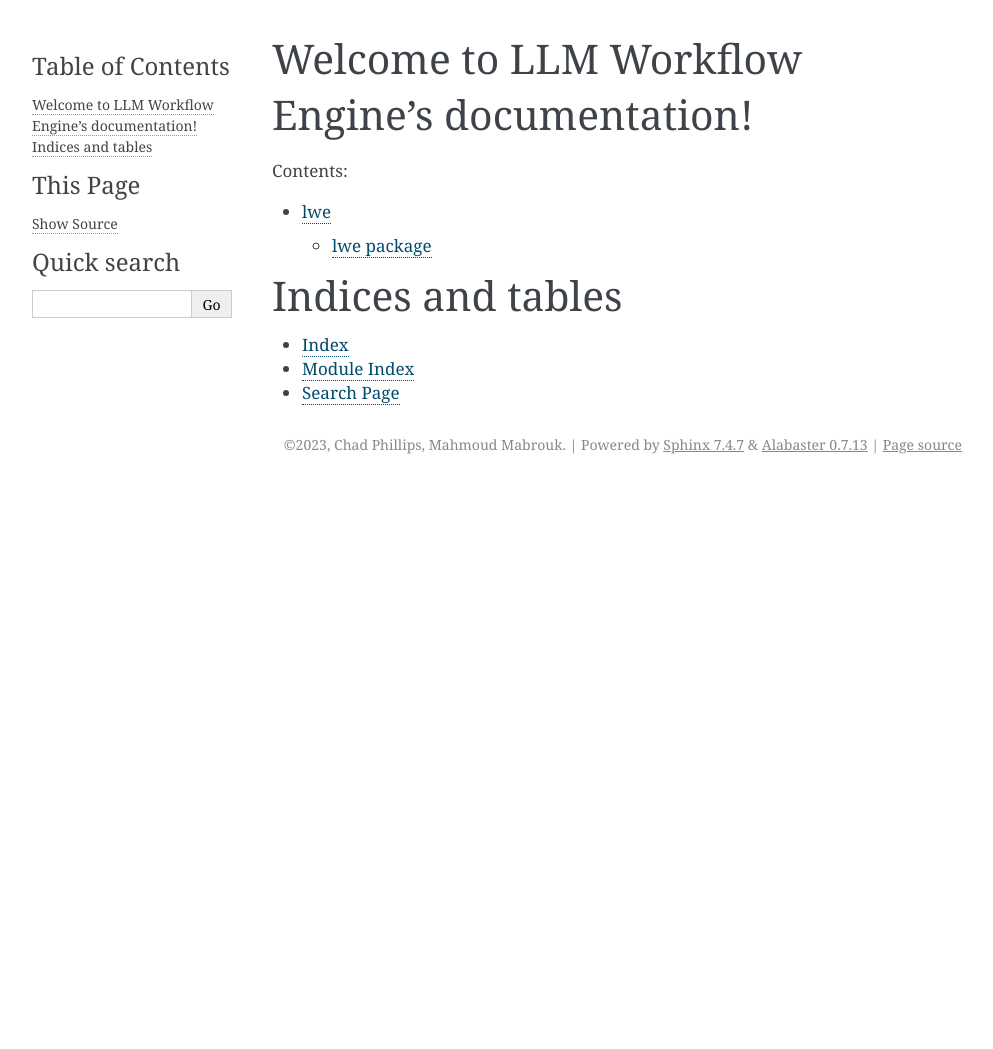
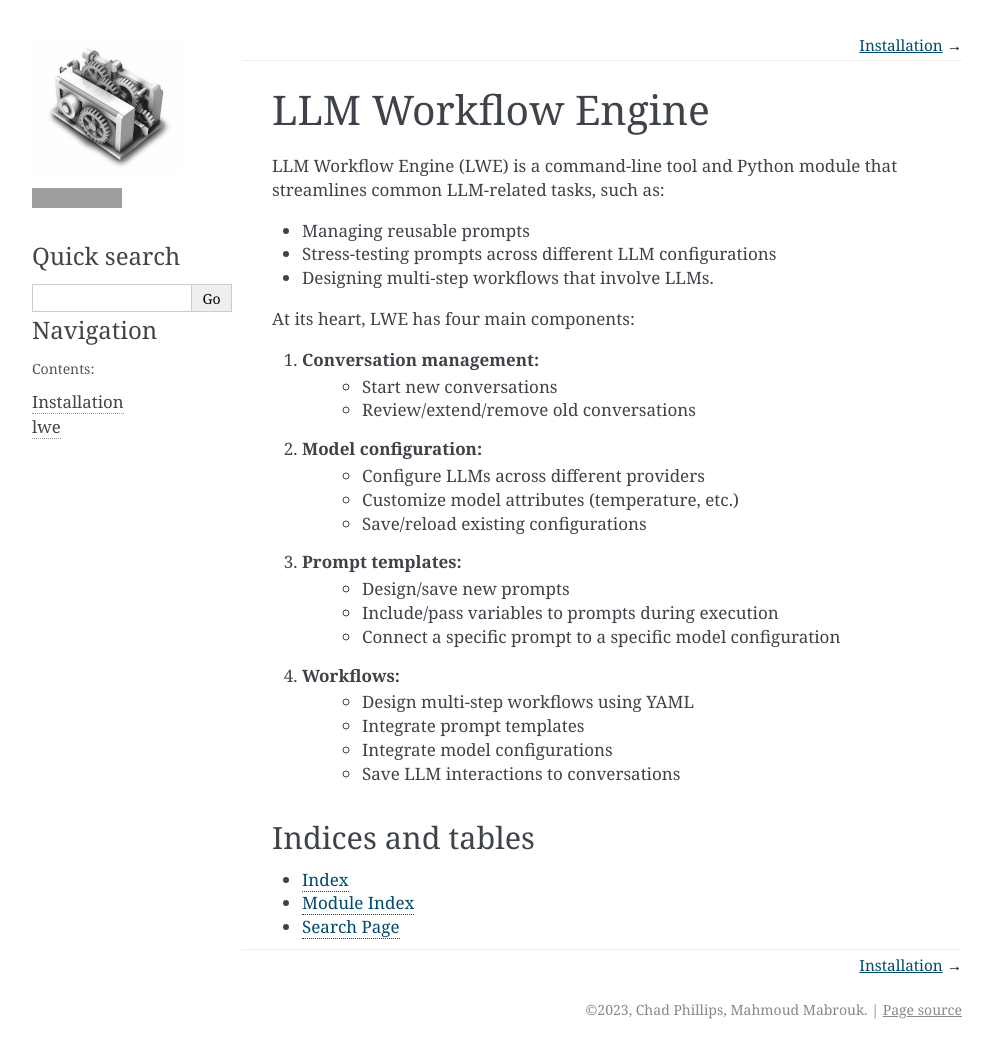
Before and after one commit to llm-workflow-engine/llm-workflow-engine, a Sphinx documentation site: the page built from docs/index.rst, in a window 1280 px wide and 1049 px high. Shown: the whole window, without its empty margins (148-1141 px from the left). Built offline with Sphinx 7.4.7, drawn with Linux system fonts in a browser that asks for light colours; grey boxes are pictures that could not be loaded.

Commit message:
theme config, logo, index/installation pages

```diff
--- /dev/null
+++ b/docs/_static/css/custom.css
@@ -0,0 +1,14 @@
+body {
+    word-wrap: break-word;
+    background-color: #FDF6E3,
+}
+div.body p,
+div.body dd,
+div.body li,
+div.body blockquote {
+    hyphens: none;
+    word-break: normal;
+}
+div.sphinxsidebarwrapper p.logo {
+    text-align: left;
+}
--- a/docs/conf.py
+++ b/docs/conf.py
@@ -43,5 +43,30 @@
 # -- Options for HTML output -------------------------------------------------
 # https://www.sphinx-doc.org/en/master/usage/configuration.html#options-for-html-output
 
+html_static_path = ['_static']
 html_theme = 'alabaster'
-html_static_path = ['_static']
+html_theme_options = {
+    # 'logo': 'images/cog-brain-trimmed.png',
+    'logo': 'images/lwe-logo.png',
+    'logo_name': False,
+    'fixed_sidebar': True,
+    'show_powered_by': False,
+    'show_relbars': True,
+    'sidebar_collapse': True,
+    'github_button': True,
+    'github_repo': 'llm-workflow-engine',
+    'github_user': 'llm-workflow-engine',
+
+}
+html_sidebars = {
+    '**': [
+        'about.html',
+        'searchbox.html',
+        'navigation.html',
+        'relations.html',
+        'donate.html',
+    ]
+}
+html_css_files = [
+    'css/custom.css',
+]
--- a/docs/index.rst
+++ b/docs/index.rst
@@ -1,15 +1,41 @@
-.. LLM Workflow Engine documentation master file, created by
-   sphinx-quickstart on Sun Jun 25 20:42:12 2023.
-   You can adapt this file completely to your liking, but it should at least
-   contain the root `toctree` directive.
-
-Welcome to LLM Workflow Engine's documentation!
+===============================================
+LLM Workflow Engine
 ===============================================
 
+LLM Workflow Engine (LWE) is a command-line tool and Python module that streamlines
+common LLM-related tasks, such as:
+
+* Managing reusable prompts
+* Stress-testing prompts across different LLM configurations
+* Designing multi-step workflows that involve LLMs.
+
+At its heart, LWE has four main components:
+
+#. **Conversation management:**
+    * Start new conversations
+    * Review/extend/remove old conversations
+#. **Model configuration:**
+    * Configure LLMs across different providers
+    * Customize model attributes (temperature, etc.)
+    * Save/reload existing configurations
+#. **Prompt templates:**
+    * Design/save new prompts
+    * Include/pass variables to prompts during execution
+    * Connect a specific prompt to a specific model configuration
+#. **Workflows:**
+    * Design multi-step workflows using YAML
+    * Integrate prompt templates
+    * Integrate model configurations
+    * Save LLM interactions to conversations
+
+
+
 .. toctree::
+   :hidden:
    :maxdepth: 2
    :caption: Contents:
 
+   installation
    modules
 
 
```
Also changed, not shown: docs/installation.rst (added, +37 -0 lines), docs/_static/images/cog-brain-trimmed.png (added), docs/_static/images/lwe-logo.png (added).
